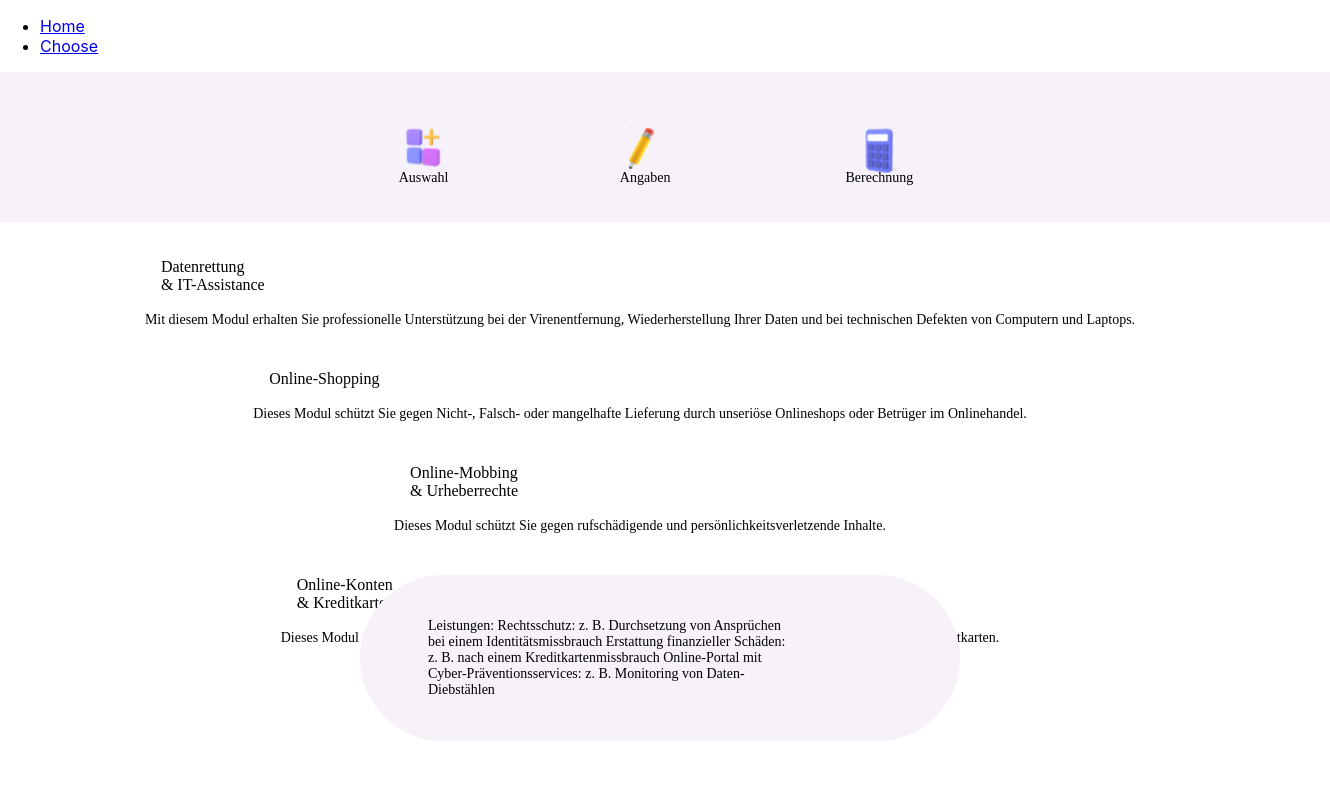
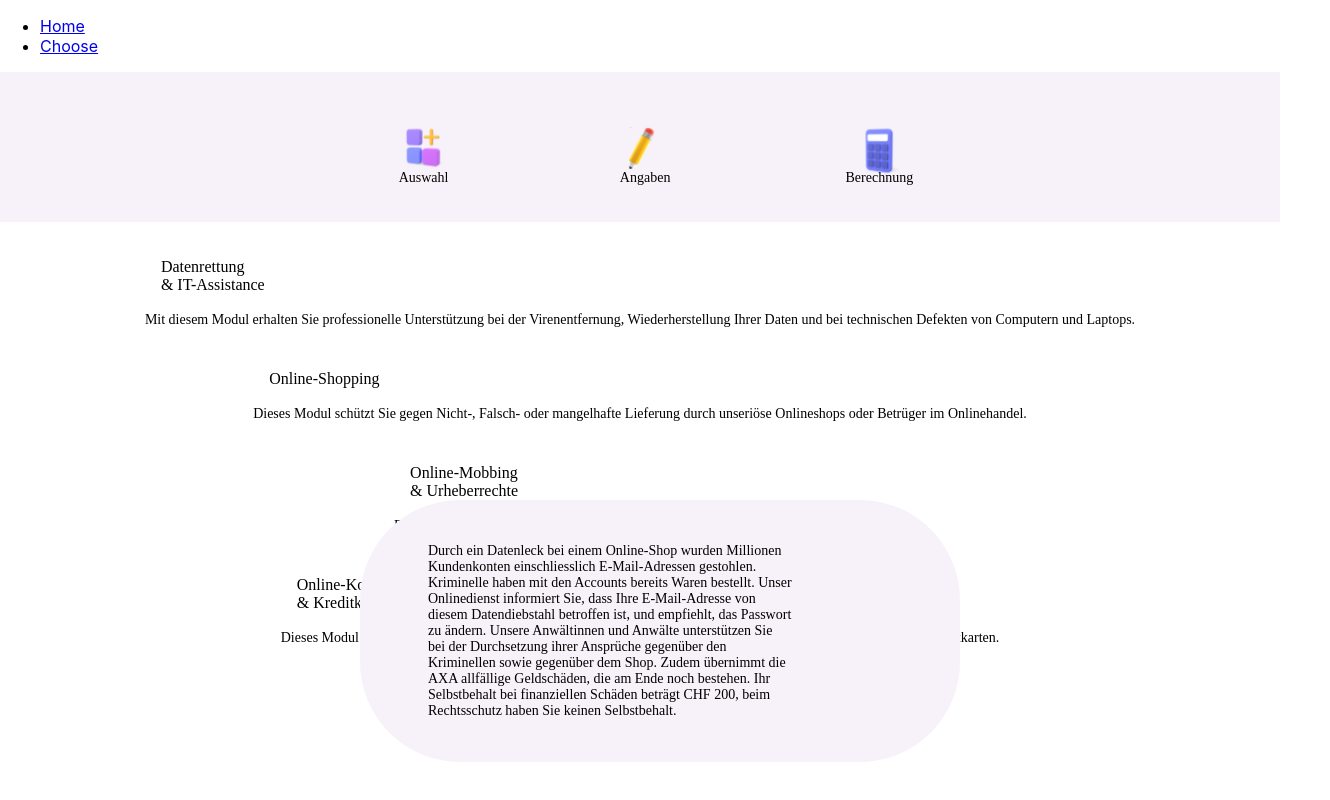
Before and after one commit to AimceptionGian/Versicherungsrechner, a React (Create React App) app: page /pages/Choose in a window 1280 px wide. Shown: the whole page, 1330 px wide, since content can reach past the window. Built offline with nearby package versions, Linux system fonts and the light colour scheme; some icons are missing; a web font is replaced by a local one.

Commit message:
bugfixes

```diff
--- a/src/components/Info.js
+++ b/src/components/Info.js
@@ -4,10 +4,12 @@ import { ReactComponent as Erklaerung} from '../images/erklaerung.svg';
 function Info() {
     return(
         <div className='Info'>
-            <h6>Leistungen:
-Rechtsschutz: z. B. Durchsetzung von Ansprüchen bei einem Identitätsmissbrauch
-Erstattung finanzieller Schäden: z. B. nach einem Kreditkartenmissbrauch
-Online-Portal mit Cyber-Präventionsservices: z. B. Monitoring von Daten-Diebstählen</h6>
+            <h6>Durch ein Datenleck bei einem Online-Shop wurden Millionen Kundenkonten einschliesslich E-Mail-Adressen gestohlen. Kriminelle haben mit den Accounts bereits Waren bestellt.
+
+Unser Onlinedienst informiert Sie, dass Ihre E-Mail-Adresse von diesem Datendiebstahl betroffen ist, und empfiehlt, das Passwort zu ändern.
+Unsere Anwältinnen und Anwälte unterstützen Sie bei der Durchsetzung ihrer Ansprüche gegenüber den Kriminellen sowie gegenüber dem Shop.
+Zudem übernimmt die AXA allfällige Geldschäden, die am Ende noch bestehen.
+Ihr Selbstbehalt bei finanziellen Schäden beträgt CHF 200, beim Rechtsschutz haben Sie keinen Selbstbehalt.</h6>
             <Erklaerung className='Erklaerung' />
         </div>
     );
--- a/src/styles/App.css
+++ b/src/styles/App.css
@@ -1,7 +1,6 @@
 @import url('https://fonts.googleapis.com/css2?family=Inika:wght@400;700&display=swap');
 
 header {
-  width: 100%;
   height: 100px;
   display: flex;
   flex-direction: row;
@@ -35,13 +34,6 @@ header .MenuButton {
   transform: scale(0.7);
 }
 
-.Choose {
-  width: 100%;
-  height: 100%;
-  display: flex;
-  flex-direction: column;
-}
-
 .Progress {
   display: flex;
   flex-direction: row;
@@ -65,7 +57,7 @@ header .MenuButton {
   border-radius: 100px;
   background-color: #F7F2FA;
   position: fixed;
-  top: calc(75% - 25px);
+  top: calc(75% - 100px);
   left: calc(75% - 200px - var(--width));
 }
 
@@ -120,15 +112,11 @@ md-list-item {
 }
 
 .Content {
+  width: 100%;
   display: flex;
   flex-direction: column;
   justify-content: top;
   align-items: center;
-
-  height: 100%;
-  width: 100%;
-
-  overflow-y: scroll;
 }
 
 
```
